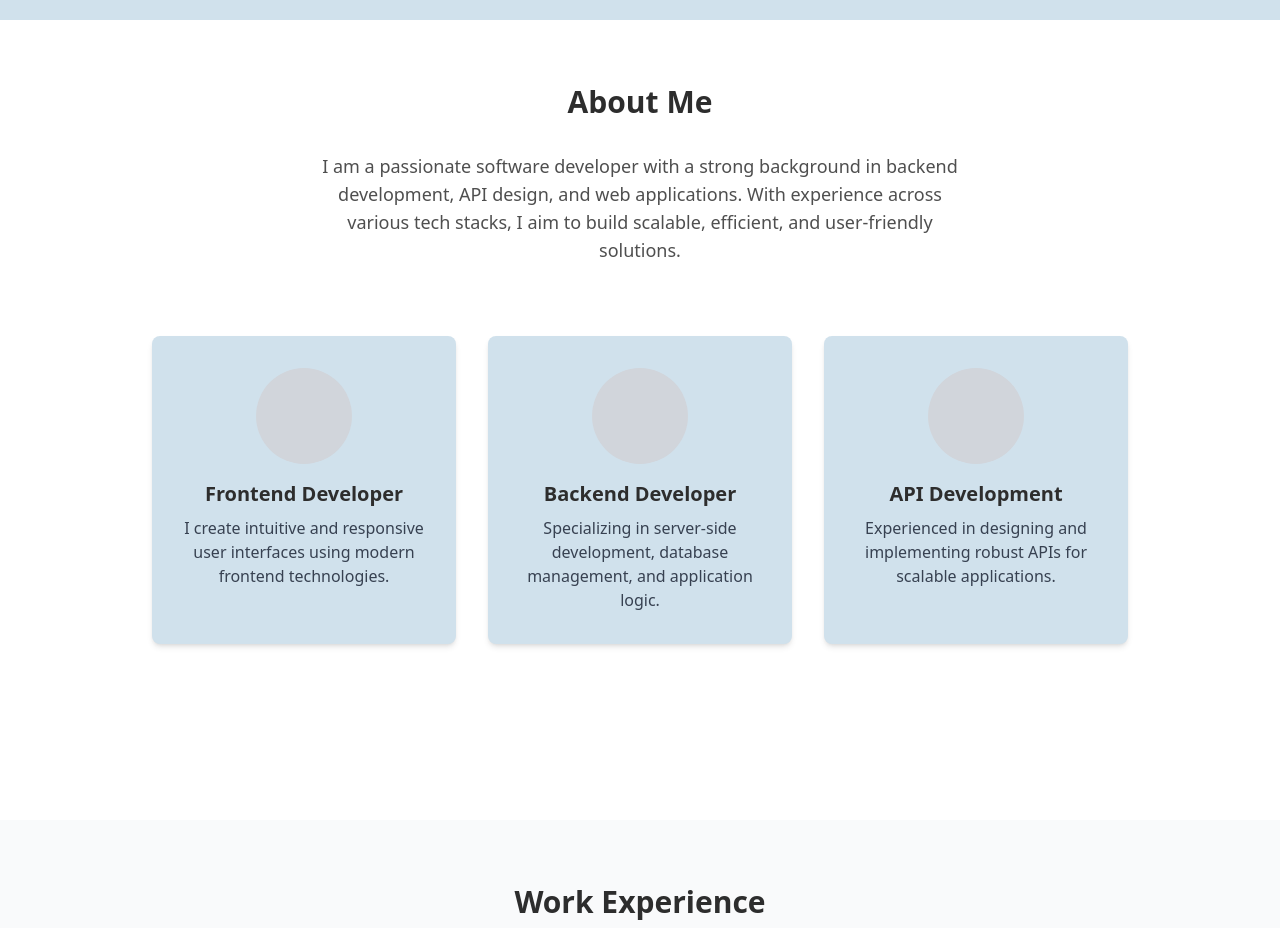
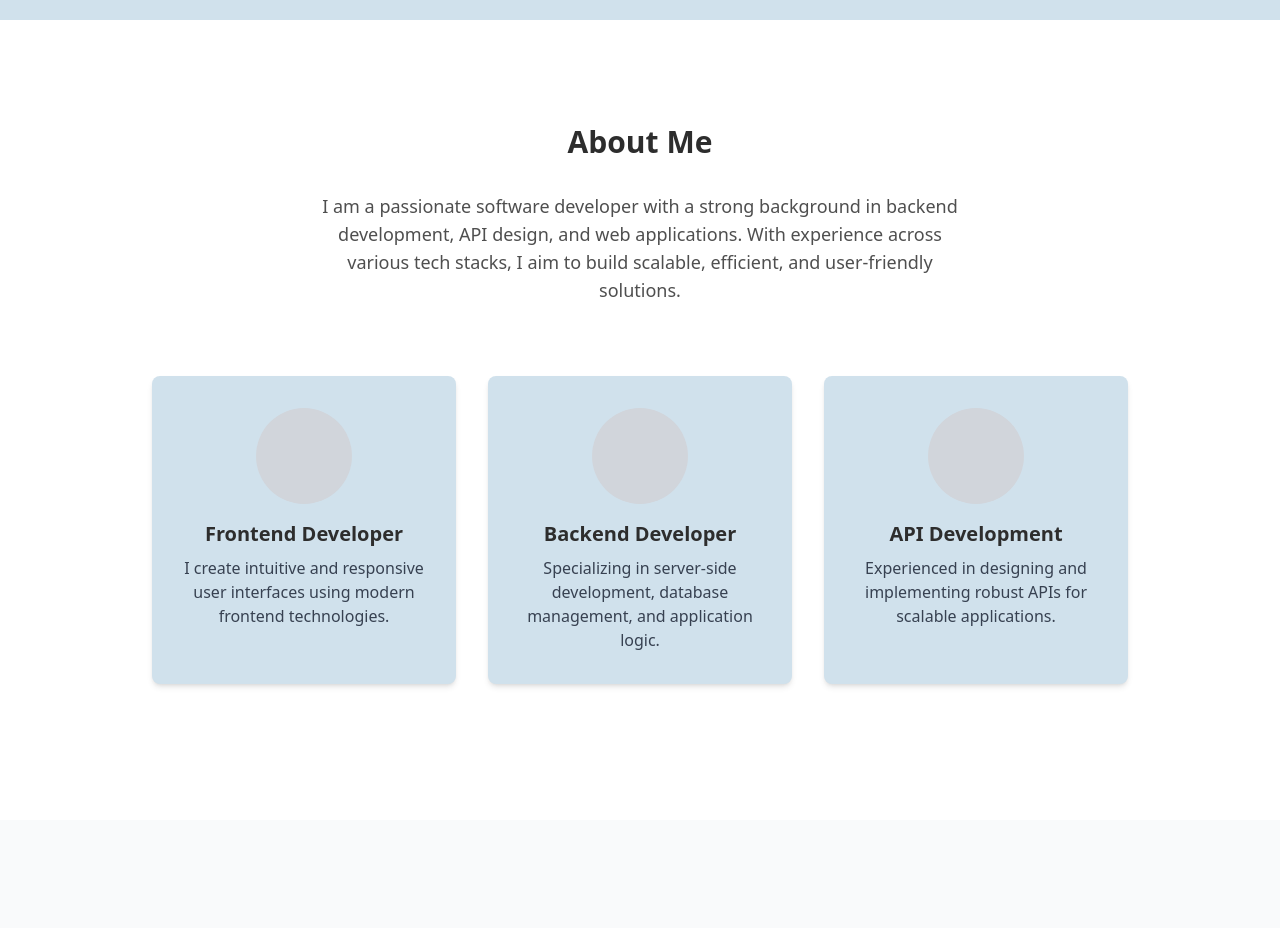
Before and after one commit to hemanta12/hemantathapa_personal_portfolio, a React (Create React App) app: page / in a window 1280 px wide. Shown: the part 780-1708 px from the top of the page. Built offline with nearby package versions, Linux system fonts and the light colour scheme.

Commit message:
fixed scrolling issue in about and expereince page

```diff
--- a/src/components/About.js
+++ b/src/components/About.js
@@ -2,8 +2,8 @@ import React from 'react';
 
 const About = () => {
   return (
-    <section id="about" className="min-h-screen flex flex-col items-center bg-white pt-16 scroll-mt-20">
-      <h2 className="text-3xl font-bold mb-8">About Me</h2>
+    <section id="about" className="min-h-screen flex flex-col items-center bg-white pt-16 scroll-mt-10">
+      <h2 className="text-3xl font-bold mb-8 mt-10">About Me</h2>
 
       <p className="text-lg text-center max-w-2xl mb-12 px-4">
         I am a passionate software developer with a strong background in backend development, API design, and web applications.
--- a/src/components/Experience.js
+++ b/src/components/Experience.js
@@ -59,10 +59,10 @@ const Experience = () => {
   return (
     <section
       id="experience"
-      className="min-h-screen flex flex-col items-center py-16 bg-gray-50 scroll-mt-20"
+      className="min-h-screen flex flex-col items-center py-16 bg-gray-50 scroll-mt-10"
     >
       {/* Heading */}
-      <h2 className="text-3xl font-bold mb-8">Work Experience</h2>
+      <h2 className="text-3xl font-bold mb-8 mt-10">Work Experience</h2>
 
       {/* Experience Content */}
       <div className="max-w-6xl w-full px-6 space-y-12">
--- a/src/components/Home.js
+++ b/src/components/Home.js
@@ -15,7 +15,7 @@ const Home = () => {
 
       {/* Left: Name and Job Title */}
       <div className="flex flex-col items-start w-full mb-6 lg:w-1/3  lg:mb-0">
-        <p className="text-2xl sm:text-2xl mt-10 md:text-5xl lg:text-6xl text-gray-600 lg:mt-12 break-words w-full text-center ">
+        <p className="text-2xl sm:text-2xl mt-5 md:text-5xl lg:text-6xl text-gray-600 lg:mt-12 break-words w-full text-center ">
             Full-Stack Developer
         </p>
       </div>
```
